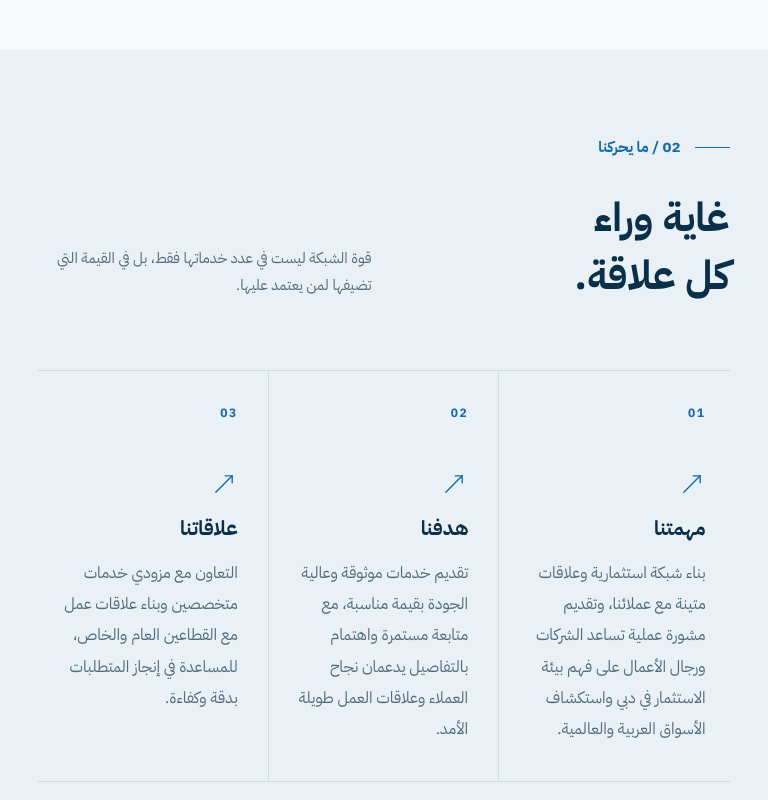
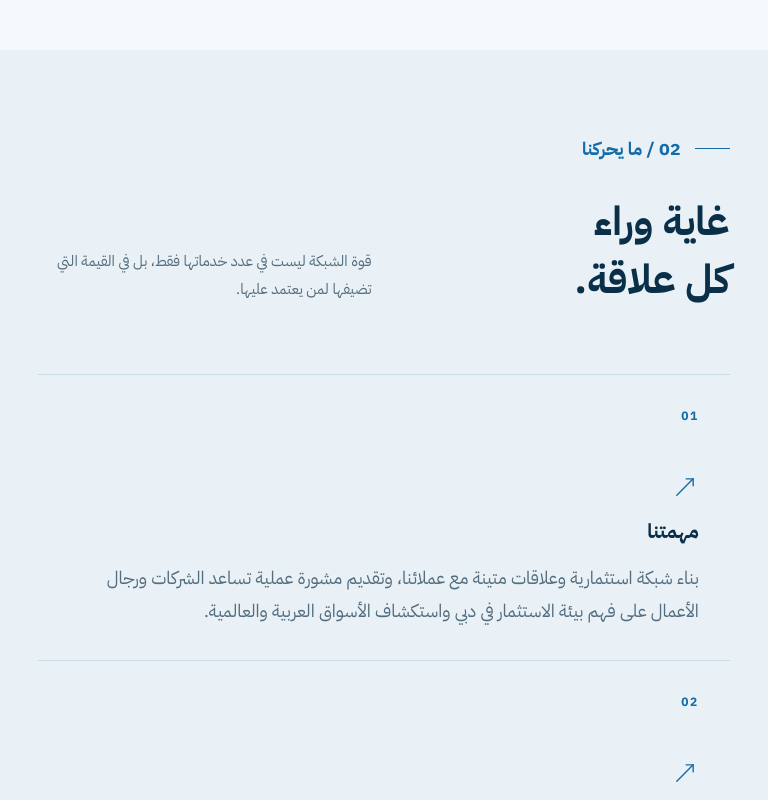
Before and after one commit to Bashar-alJabi/inbs-website, a Next.js app: page /ar/about in a window 768 px wide. Shown: the part 1400-2200 px from the top of the page. Built offline with nearby package versions, Linux system fonts and the light colour scheme; no server answers.

Commit message:
style(about): enlarge subtitles and principle typography with real RTL-safe card spacing

```diff
--- a/src/styles/about.css
+++ b/src/styles/about.css
@@ -16,9 +16,9 @@
 .inbs-about-line{display:block}
 .inbs-story-label,.inbs-story-eyebrow{
   display:flex;align-items:center;gap:14px;
-  font-size:clamp(13px,1.05vw,15px);line-height:1.6;letter-spacing:.11em;font-weight:750;text-transform:uppercase;
+  font-size:15px;line-height:1.6;letter-spacing:.11em;font-weight:750;text-transform:uppercase;
 }
-.inbs-story-label{color:var(--story-accent);margin-bottom:30px}
+.inbs-story-label{color:var(--story-accent);margin-bottom:30px;font-size:clamp(17px,1.3vw,19px);line-height:1.55}
 .inbs-story-label>span,.inbs-story-eyebrow>span{width:35px;height:1px;background:currentColor;flex:none}
 
 /* Cinematic hero: one existing licensed local image, plus CSS/SVG artwork. */
@@ -43,7 +43,7 @@
 }
 .inbs-story-hero-art svg{width:100%;height:100%;stroke:#c1e8ff;stroke-width:1.1}
 
-.inbs-story-hero-art .inbs-story-hub{fill:#b7ebff;stroke:none}
+
 .inbs-story-hero-inner{
   position:relative;z-index:1;min-height:min(880px,100svh);
   padding-top:clamp(165px,20vh,230px);padding-bottom:34px;
@@ -94,14 +94,14 @@
 .inbs-story-principle-grid{display:grid;grid-template-columns:repeat(3,minmax(0,1fr));border-top:1px solid var(--story-line);border-bottom:1px solid var(--story-line)}
 .inbs-story-principle-grid>div{min-width:0}
 .inbs-story-principle{
-  height:100%;padding:33px clamp(24px,2.7vw,42px) 36px 0;
+  height:100%;padding:36px clamp(30px,2.8vw,42px) 42px;
   display:flex;flex-direction:column;align-items:flex-start;
 }
-.inbs-story-principle-grid>div+div .inbs-story-principle{border-inline-start:1px solid var(--story-line);padding-inline-start:clamp(30px,3.2vw,50px)}
+.inbs-story-principle-grid>div+div .inbs-story-principle{border-inline-start:1px solid var(--story-line)}
 .inbs-story-principle-number{font-size:12px;color:var(--story-accent);font-weight:750;letter-spacing:.13em}
 .inbs-story-principle-glyph{display:grid;place-items:center;color:var(--story-accent);margin:48px 0 17px}
 .inbs-story-principle h3{font-size:clamp(20px,2.1vw,29px);line-height:1.35;margin:0 0 16px;letter-spacing:-.035em}
-.inbs-story-principle p{font-size:clamp(16px,1.25vw,18px);line-height:1.95;color:var(--story-muted);margin:0;max-width:360px;padding-inline-end:clamp(14px,2.5vw,34px)}
+.inbs-story-principle p{font-size:clamp(18px,1.48vw,20px);line-height:1.85;color:var(--story-muted);margin:0;max-width:100%;overflow-wrap:break-word}
 
 /* Service directory links use the centralized service catalog, not copied labels. */
 .inbs-story-network{background:var(--story-paper);padding-block:clamp(85px,10vw,145px)}
@@ -156,6 +156,15 @@ html[data-theme=dark] .inbs-about-page{
   --story-paper:#0b2235;--story-surface:#112e43;--story-accent:#8bceef;
 }
 html[data-theme=dark] .inbs-story-year span:first-child{opacity:.25}
+
+@media(min-width:761px) and (max-width:1100px){
+  .inbs-story-principle-grid{grid-template-columns:1fr}
+  .inbs-story-principle{padding:32px clamp(26px,4vw,46px)}
+  .inbs-story-principle-grid>div+div .inbs-story-principle{
+    border-inline-start:0;border-top:1px solid var(--story-line)
+  }
+  .inbs-story-principle p{max-width:820px}
+}
 
 /* Accessible responsive behavior, without global CSS side effects. */
 @media(max-width:980px){
@@ -212,8 +221,8 @@ html[data-theme=dark] .inbs-story-year span:first-child{opacity:.25}
 }
 
 /* Give Arabic text breathing room before the vertical divider. */
-[dir=rtl] .inbs-story-principle p{padding-inline-end:clamp(24px,3vw,44px)}
-[dir=rtl] .inbs-story-label{font-size:clamp(15px,1.2vw,17px)}
+
+[dir=rtl] .inbs-story-label{font-size:clamp(18px,1.4vw,20px)}
 @media(max-width:760px){
-  .inbs-story-principle p,[dir=rtl] .inbs-story-principle p{padding-inline-end:12px}
+
 }
```
